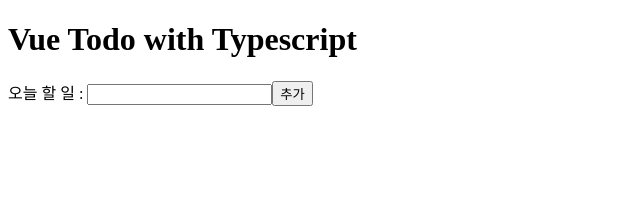
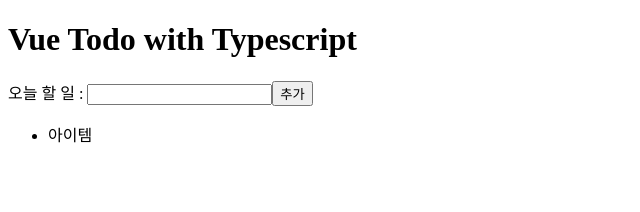
Before and after one commit to kyomin/vue-typescript, a Vue app: page / in a window 1280 px wide. Shown: the top 212 px of the page, without its empty margins (0-640 px from the left). Built offline with nearby package versions, Linux system fonts and the light colour scheme.

Commit message:
조회 기능 구현 : 할 일 아이템 목록 컴포넌트 설계 및 구현

```diff
--- a/src/App.vue
+++ b/src/App.vue
@@ -1,20 +1,26 @@
 <template>
   <div>
-    <h1>Vue Todo with Typescript</h1>
-    <!--
-      input 컴포넌트를 따로 만들게 되면, 재활용성이 높아지면서
-      사용되어지는 여러 곳에 같은 스타일과 동작을 보장할 수 있다.
-    -->
-    <TodoInput :item="todoText" @input="updateTodoText" @add="addTodoItem" />
+    <header>
+      <h1>Vue Todo with Typescript</h1>
+    </header>
+    <main>
+      <TodoInput :item="todoText" @input="updateTodoText" @add="addTodoItem" />
+    </main>
+    <div>
+      <ul>
+        <TodoListItem />
+      </ul>
+    </div>
   </div>
 </template>
 
 <script lang="ts">
 import Vue from 'vue';
 import TodoInput from './components/TodoInput.vue';
+import TodoListItem from './components/TodoListItem.vue';
 
 export default Vue.extend({
-  components: {TodoInput},
+  components: {TodoInput, TodoListItem},
   data() {
     return {
       todoText: '',
--- a/src/components/TodoInput.vue
+++ b/src/components/TodoInput.vue
@@ -18,11 +18,6 @@
   },
   methods: {
     handleInput(e: InputEvent) {
-      /*
-        타입 어설션!
-        as 뒤의 타입이라고 개발자가 확신하며 VSCode에 이 타입임을 알린다.
-        개발자가 어셜션하는 타입을 실수할 수도 있기 때문에 완전히 안전한 방식은 아니다.
-      */
       const eventTarget = e.target as HTMLInputElement;
       this.$emit('input', eventTarget.value);
     },
--- /dev/null
+++ b/src/components/TodoListItem.vue
@@ -0,0 +1,11 @@
+<template>
+  <li>아이템</li>
+</template>
+
+<script lang="ts">
+import Vue from 'vue';
+
+export default Vue.extend({});
+</script>
+
+<style scoped></style>
```
